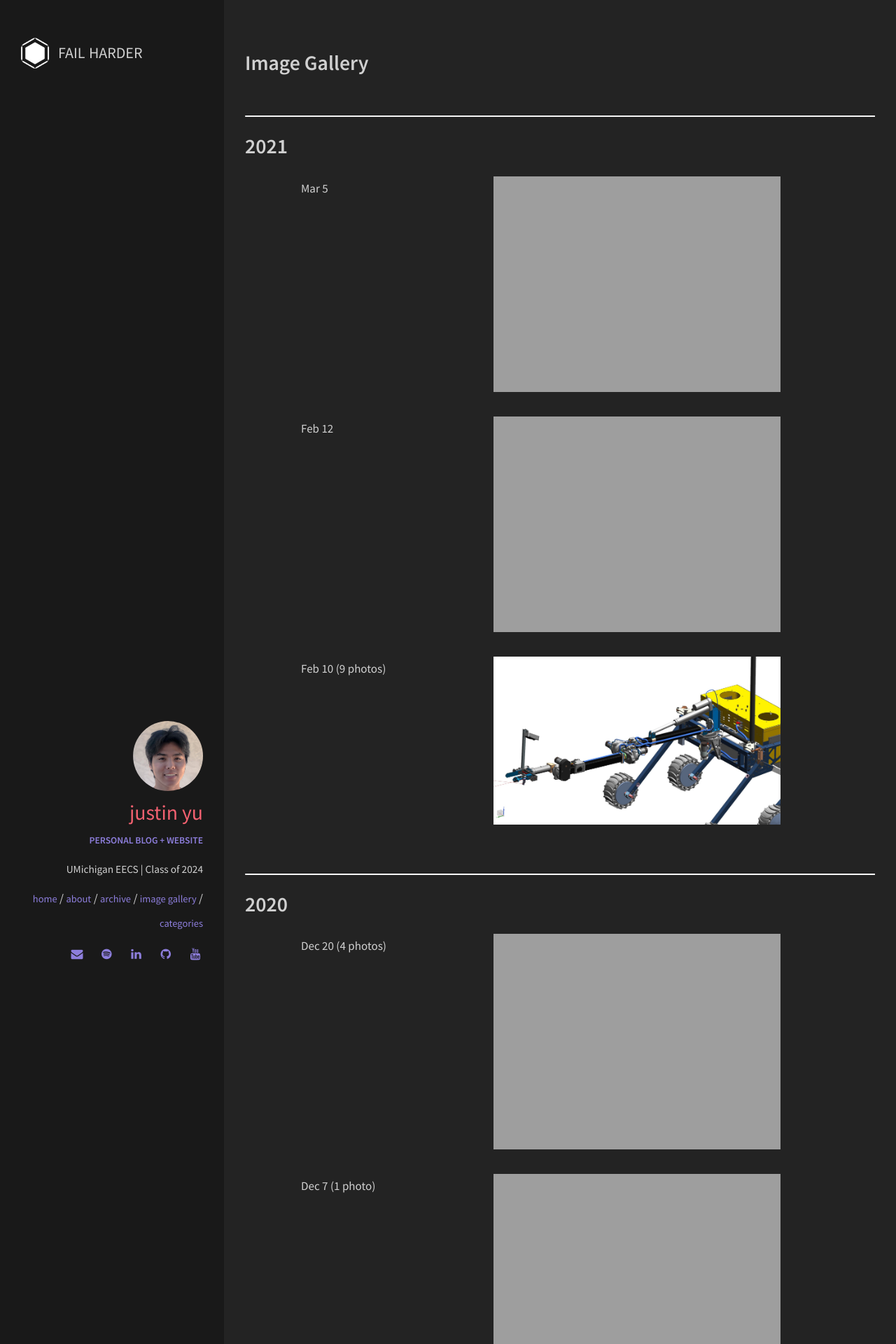
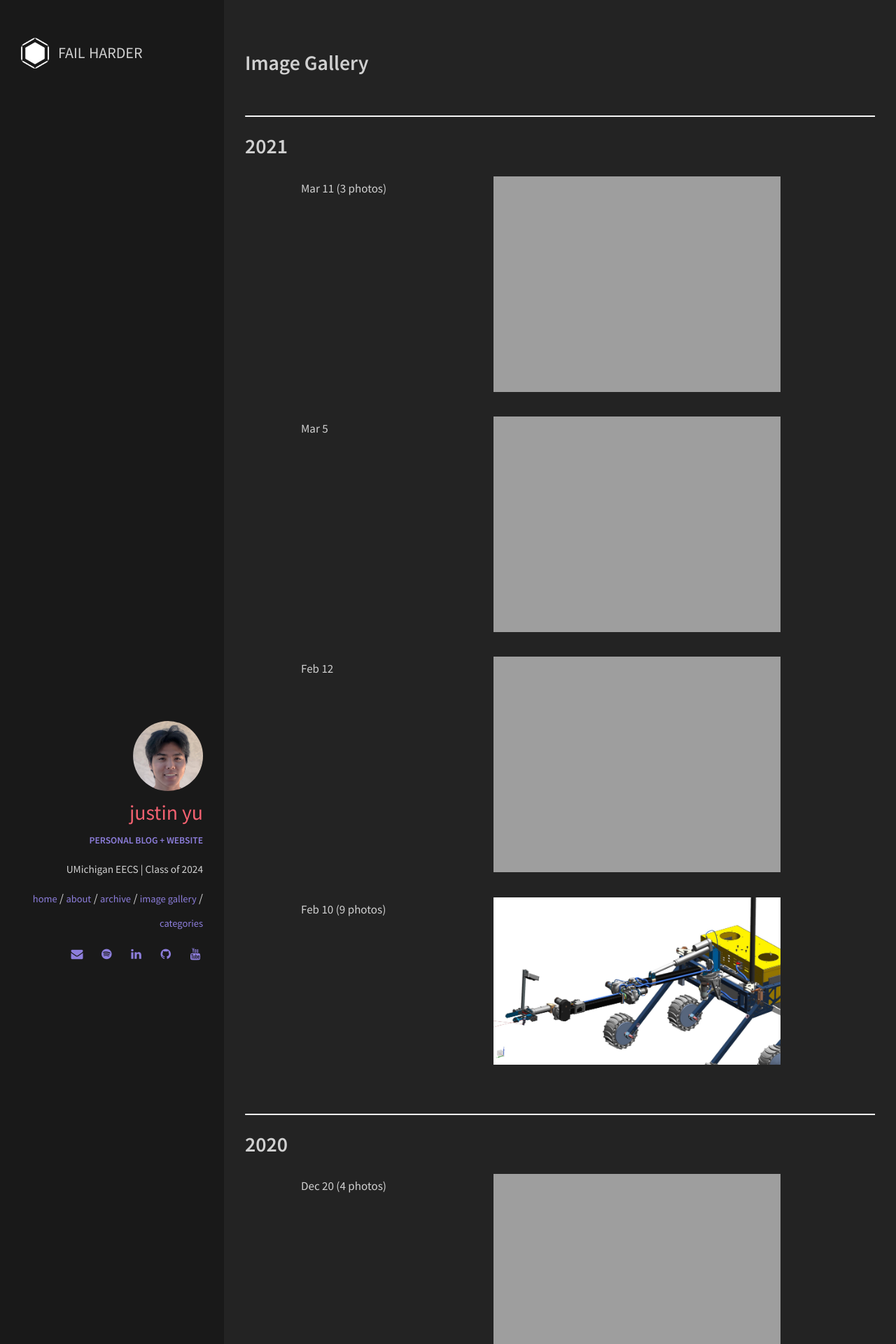
Before and after one commit to uynitsuj/uynitsuj.github.io, a Jekyll site: the page built from imgGallery.html, in a window 1280 px wide. Shown: the top 1920 px of the page at 70% size. Built offline with Jekyll 4.4.1, drawn with Linux system fonts in a browser that asks for light colours.

Commit message:
Update imgGallery.html

```diff
--- a/imgGallery.html
+++ b/imgGallery.html
@@ -11,6 +11,11 @@ permalink: /img_gallery/
         <h2 class="gallery-year"> 2021 </h2>
       </div>
       <ul>
+        <ol><div style="width:140px;float:left;"> Mar 11 (3 photos)</div> <a href="{{ site.url }}/img/gallery/QuadrupedElectronicsImprovement.gif" data-lightbox="QuadrupedElectronics" data-title="Quadruped Electrical Improvements"><img width="50%" src="{{ site.url }}/img/gallery/QuadrupedElectronicsImprovement.gif"></a>
+        <a href="{{ site.url }}/img/gallery/IMG_6058.jpg" data-lightbox="QuadrupedElectronics" data-title="Quadruped Electrical Improvements"></a>
+        <a href="{{ site.url }}/img/gallery/IMG_6057.jpg" data-lightbox="QuadrupedElectronics" data-title="Quadruped Electrical Improvements"></a>
+      </ol>
+        <br>
         <ol><div style="width:140px;float:left;"> Mar 5</div> <a href="{{ site.url }}/img/gallery/TeensyServoPWM.gif" data-lightbox="TeensyServoPWM" data-title="Teensy PWM Servo control w/ potentiometer"><img width="50%" src="{{ site.url }}/img/gallery/TeensyServoPWM.gif"></a>
       </ol>
       <br>
```
